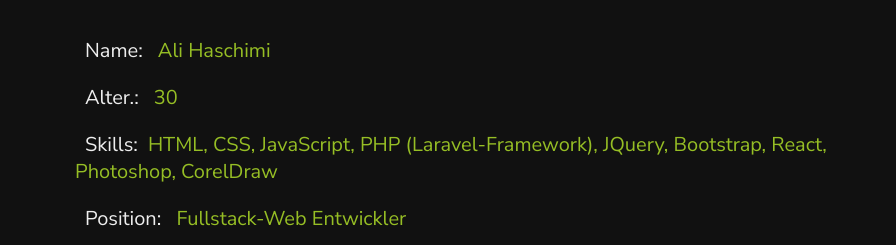
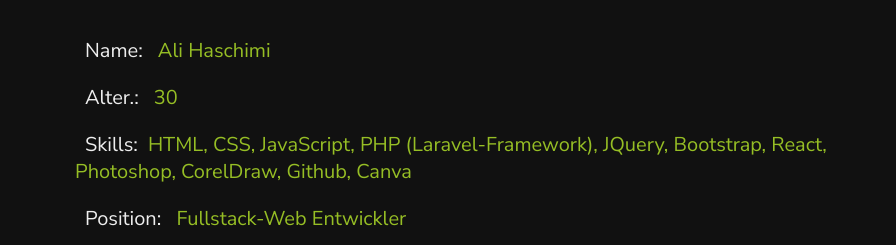
Before and after one commit to Aliweb23/haschimi-portfolio, a plain HTML site: page index.html in a window 1280 px wide. Shown: the part 897-1142 px from the top of the page, without its empty margins (345-1241 px from the left). Drawn offline with nearby package versions, Linux system fonts and the light colour scheme.

Commit message:
smallfix

```diff
--- a/index.html
+++ b/index.html
@@ -78,7 +78,7 @@
                 <div class="info">
                     <h3><span> name:</span> ali haschimi</h3>
                     <h3><span> alter.:</span> 30</h3>
-                    <h3><span> Skills:</span>HTML, CSS, JavaScript, PHP (Laravel-Framework), jQuery, Bootstrap, React, Photoshop, CorelDraw</h3>
+                    <h3><span> Skills:</span>HTML, CSS, JavaScript, PHP (Laravel-Framework), jQuery, Bootstrap, React, Photoshop, CorelDraw, Github, Canva</h3>
                     <h3><span> position:</span> Fullstack-Web Entwickler</h3>
                     <h3><span> Sprache :</span> deutsch , english, persisch</h3>
                     <a href="#"><button class="btn">download CV <i class="fas fa-download"></i></button></a>
```
